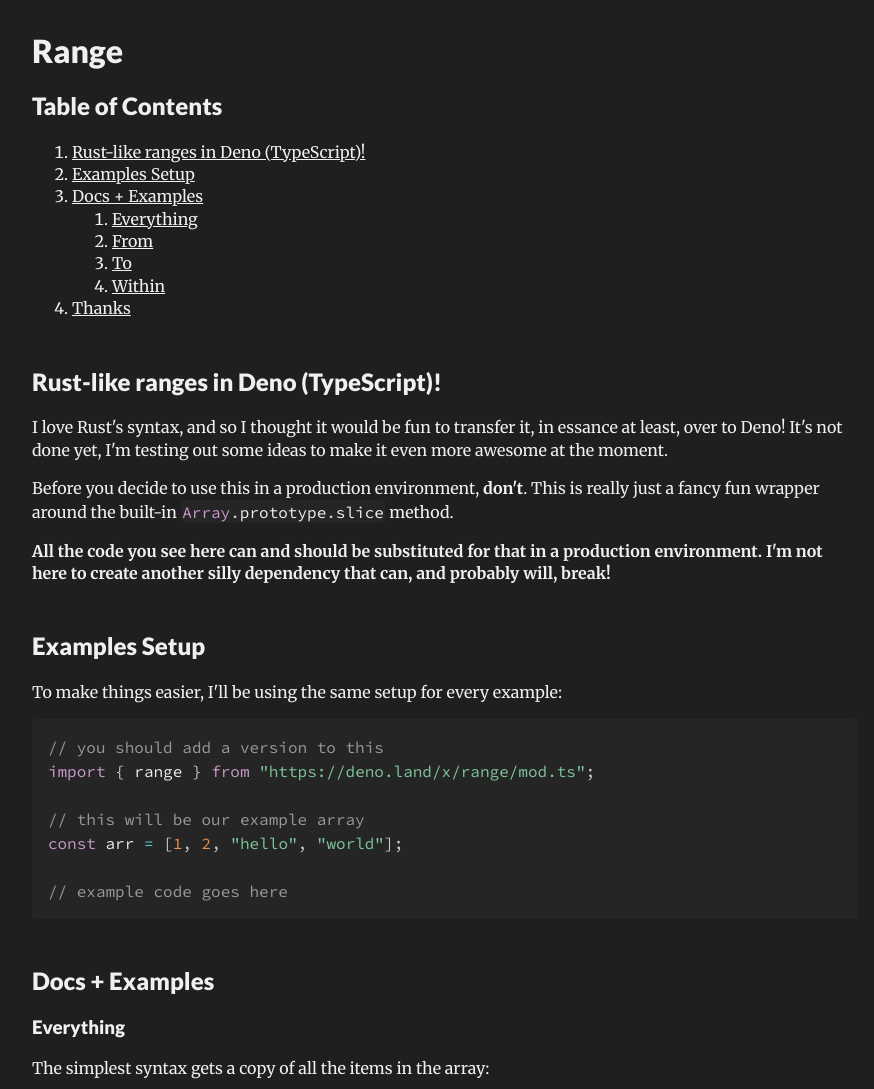
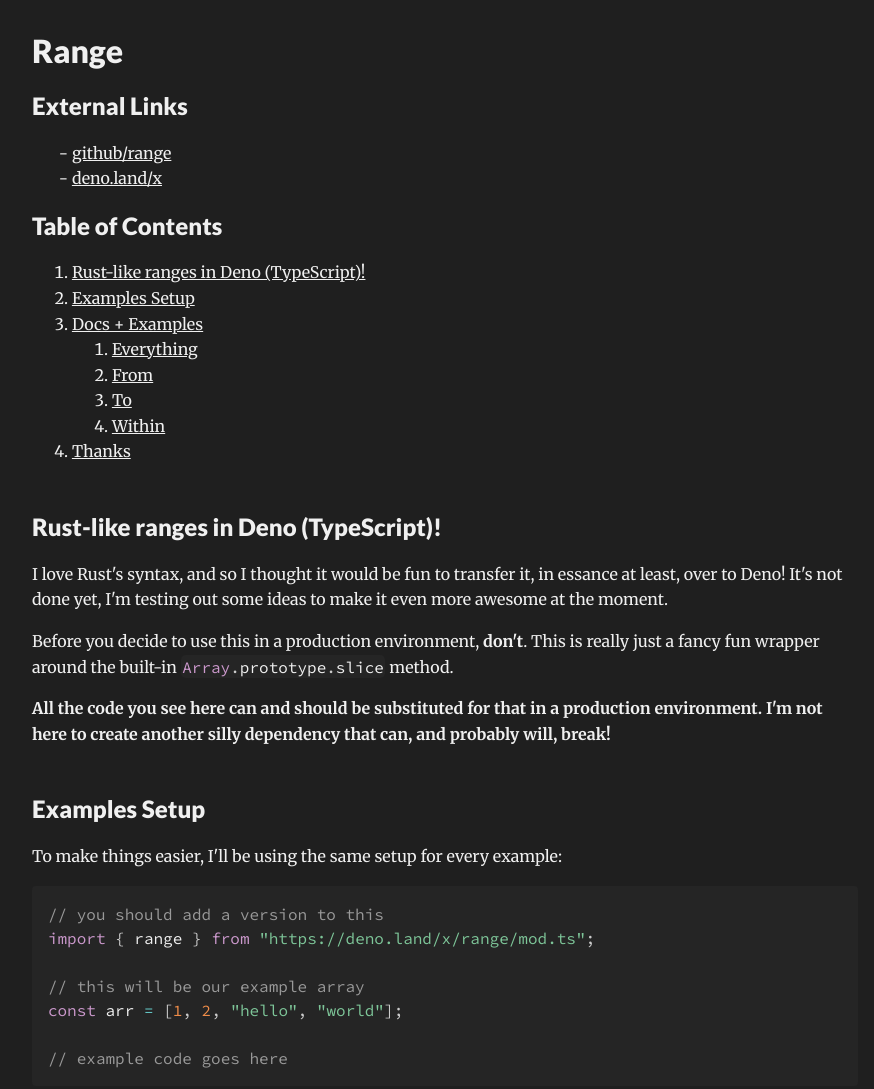
Before and after one commit to leonskidev/range-ts, a plain HTML site: page docs/index.html in a window 1280 px wide. Shown: the top 1089 px of the page, without its empty margins (195-1069 px from the left). Drawn offline with Linux system fonts and the light colour scheme.

Commit message:
chore: add external links

```diff
--- a/docs/index.html
+++ b/docs/index.html
@@ -13,7 +13,7 @@
         color: #f0f0f0;
 
         font-family: "Merriweather", serif;
-        line-height: 1.4;
+        line-height: 1.6;
       }
 
       body {
@@ -31,6 +31,8 @@
       a { color: inherit; }
 
       header, section { margin-bottom: 3rem; }
+
+      ul { list-style-type: "- "; }
     </style>
 
     <link rel="stylesheet" href="prism.css">
@@ -43,10 +45,25 @@
     <header>
       <h1>Range</h1>
 
+      <h2>External Links</h2>
+
+      <ul>
+        <li>
+          <a href="https://github.com/leonskidev/range" target="blank">
+            github/range
+          </a>
+        </li>
+        <li>
+          <a href="https://deno.land/x/range" target="blank">deno.land/x</a>
+        </li>
+      </ul>
+
       <h2>Table of Contents</h2>
 
       <ol>
-        <li><a href="#introduction">Rust-like ranges in Deno (TypeScript)!</a></li>
+        <li>
+          <a href="#introduction">Rust-like ranges in Deno (TypeScript)!</a>
+        </li>
         <li><a href="#examples-setup">Examples Setup</a></li>
         <li>
           <a href="#docs-plus-examples">Docs + Examples</a>
```
